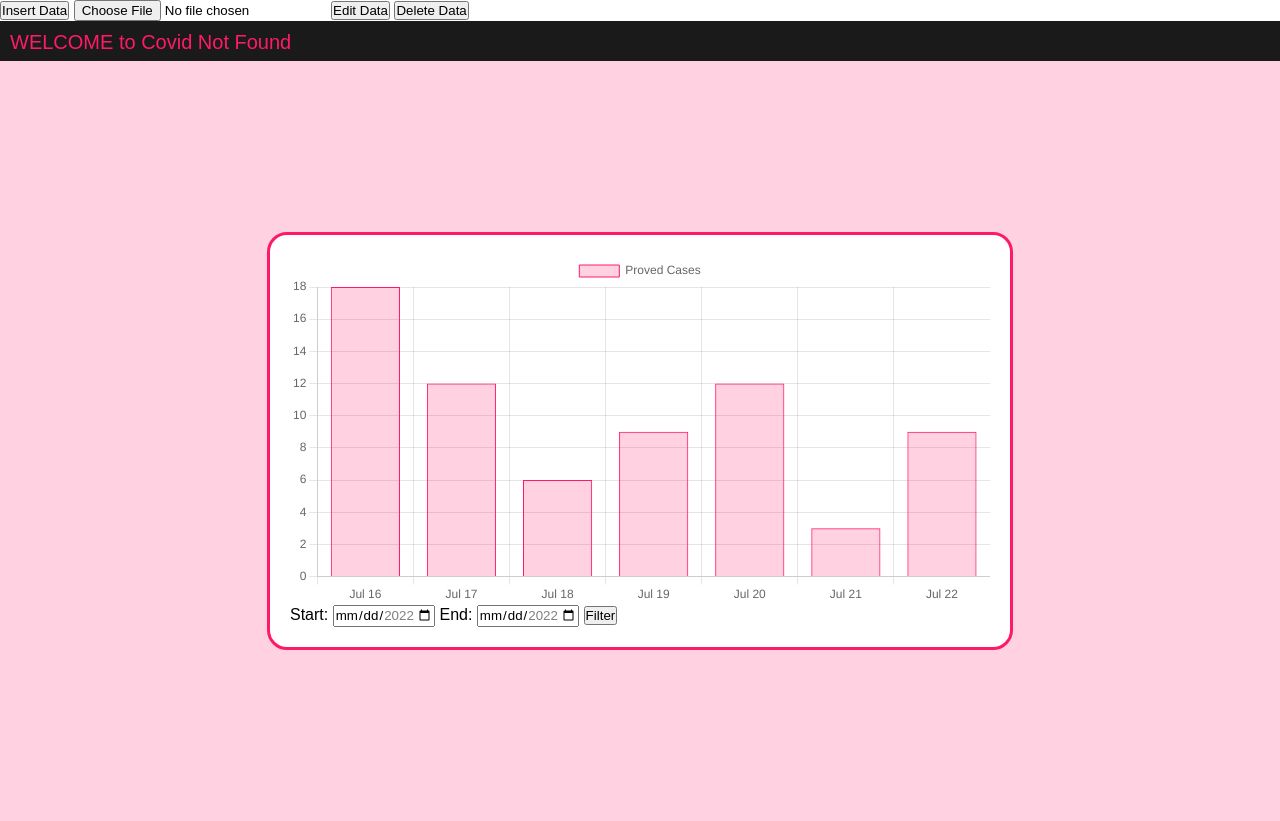
After one commit to GeorgeGlarakis/covid-not-found, a PHP site: page /MainAdminPage.php in a window 1280 px wide. The commit adds this page. Run offline with PHP 8.4, Linux system fonts and the light colour scheme.

Commit message:
latest version of all

```diff
--- /dev/null
+++ b/MainAdminPage.php
@@ -0,0 +1,144 @@
+<!doctype html>
+<html lang="en">
+<head>
+    <meta charset="utf-8">
+    <meta name="viewport" content="width=device-width, initial-scale=1">
+    <title>www.CovidNotFound.gr</title>
+    <style>
+      * {
+        margin: 0;
+        padding: 0;
+        font-family: sans-serif;
+      }
+      .chartMenu {
+        width: 100vw;
+        height: 40px;
+        background: #1A1A1A;
+        color: rgba(255, 26, 104, 1);
+      }
+      .chartMenu p {
+        padding: 10px;
+        font-size: 20px;
+      }
+      .chartCard {
+        width: 100vw;
+        height: calc(100vh - 40px);
+        background: rgba(255, 26, 104, 0.2);
+        display: flex;
+        align-items: center;
+        justify-content: center;
+      }
+      .chartBox {
+        width: 700px;
+        padding: 20px;
+        border-radius: 20px;
+        border: solid 3px rgba(255, 26, 104, 1);
+        background: white;
+      }
+    </style>
+  </head>
+
+<body>
+    <nav>
+      <div class="wrapper">
+          <!-- <a href="index.php"><img src="img/(logo's file name)" alt="Blogs logo"> -->
+          <button id="insert">Insert Data</button>
+          <input type="file" id="jsonfileinput"/>
+          <button id="edit">Edit Data</button>
+          <button id="delete">Delete Data</button>
+      </div>
+    </nav>
+
+    <div class="chartMenu">
+      <p>WELCOME to Covid Not Found</p>
+    </div>
+    <div class="chartCard">
+      <div class="chartBox">
+        <canvas id="myChart"></canvas>
+
+        Start: <input id="start" type="date" min="2022-01-01" max="2022-12-31">
+        End: <input id="end" type="date" min="2022-01-01" max="2022-12-31">
+        <button onclick="filterDate()">Filter</button><br>
+      </div>
+    </div>
+    <script type="text/javascript" src="https://cdn.jsdelivr.net/npm/chart.js"></script>
+    <script src="https://cdn.jsdelivr.net/npm/chartjs-adapter-date-fns/dist/chartjs-adapter-date-fns.bundle.min.js"></script>
+
+    <script defer type="text/javascript">
+
+const dates = ['2022-07-16','2022-07-17','2022-07-18','2022-07-19','2022-07-20','2022-07-21','2022-07-22'];
+
+   const datapoints = [18, 12, 6, 9, 12, 3, 9];
+
+   console.log(new Date('2022-07-16'))
+   const convertedDates = dates.map(date => new Date(date).setHours(0,0,0,0));
+   console.log(convertedDates)
+
+   const data = {
+     labels: dates,
+     datasets: [{
+       label: 'Proved Cases',
+       data: datapoints,
+       backgroundColor: [
+         'rgba(255, 26, 104, 0.2)'
+       ],
+       borderColor: [
+         'rgba(255, 26, 104, 1)'
+       ],
+       borderWidth: 1
+     }]
+   };
+
+   // config
+   const config = {
+     type: 'bar',
+     data,
+     options: {
+       scales: {
+         x: {
+           type:'time',
+           time:{
+              unit:'day'
+           }
+         },
+         y: {
+           beginAtZero: true
+         }
+       }
+     }
+   };
+
+   // render init block
+   const myChart = new Chart(
+     document.getElementById('myChart'),
+     config
+   );
+
+   function filterDate(){
+
+       const start1 = new Date(document.getElementById('start').value);
+       const start = start1.setHours(0,0,0,0);
+       console.log(start)
+       const end1 = new Date(document.getElementById('end').value);
+       const end = end1.setHours(0,0,0,0);
+       console.log(end)
+
+       const filterDates = convertedDates.filter(date => date >=start && date <= end)
+       myChart.config.data.labels = filterDates;
+
+       const startArray = convertedDates.indexOf(filterDates[0])
+       const endArray = convertedDates.indexOf(filterDates[filterDates.length-1])
+       const copydatapoints = [...datapoints];
+       copydatapoints.splice(endArray + 1, filterDates.length);
+       copydatapoints.splice(0,startArray);
+       console.log(copydatapoints)
+       myChart.config.data.datasets[0].data = copydatapoints;
+       myChart.update();
+   }
+
+   </script>
+
+
+</body>
+
+</html>
--- a/filterChartt.php
+++ b/filterChartt.php
@@ -39,7 +39,7 @@
   </head>
   <body>
     <div class="chartMenu">
-      <p>WWW.CHARTJS3.COM (Chart JS 3.8.0)</p>
+      <p>WELCOME to Covid Not Found</p>
     </div>
     <div class="chartCard">
       <div class="chartBox">
@@ -67,7 +67,7 @@
     const data = {
       labels: dates,
       datasets: [{
-        label: 'Weekly Sales',
+        label: 'Proved Cases',
         data: datapoints,
         backgroundColor: [
           'rgba(255, 26, 104, 0.2)'
```
Also changed, not shown: AdminButtons.php (added, +24 -0 lines), scripts.php (+19 -15 lines).
